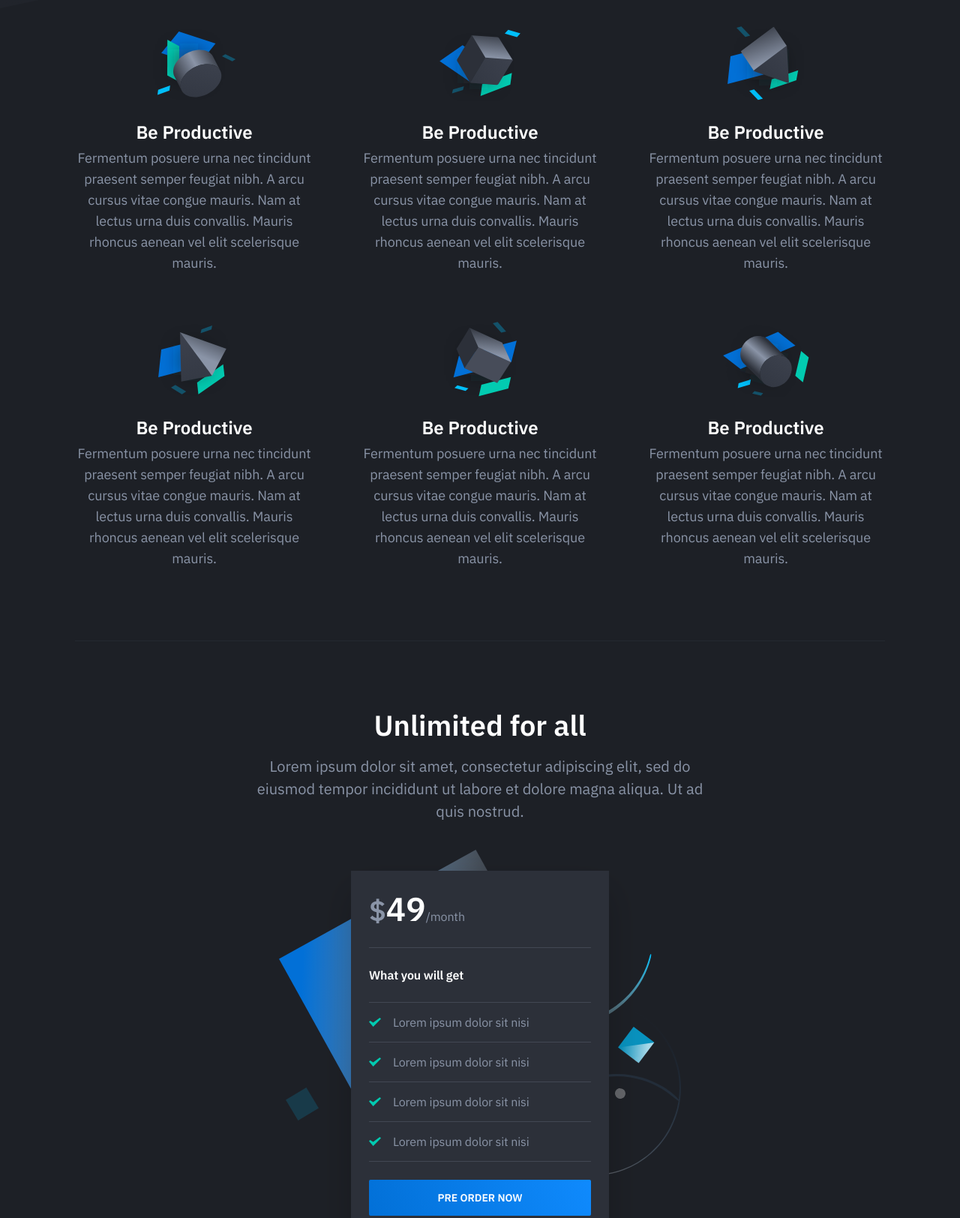
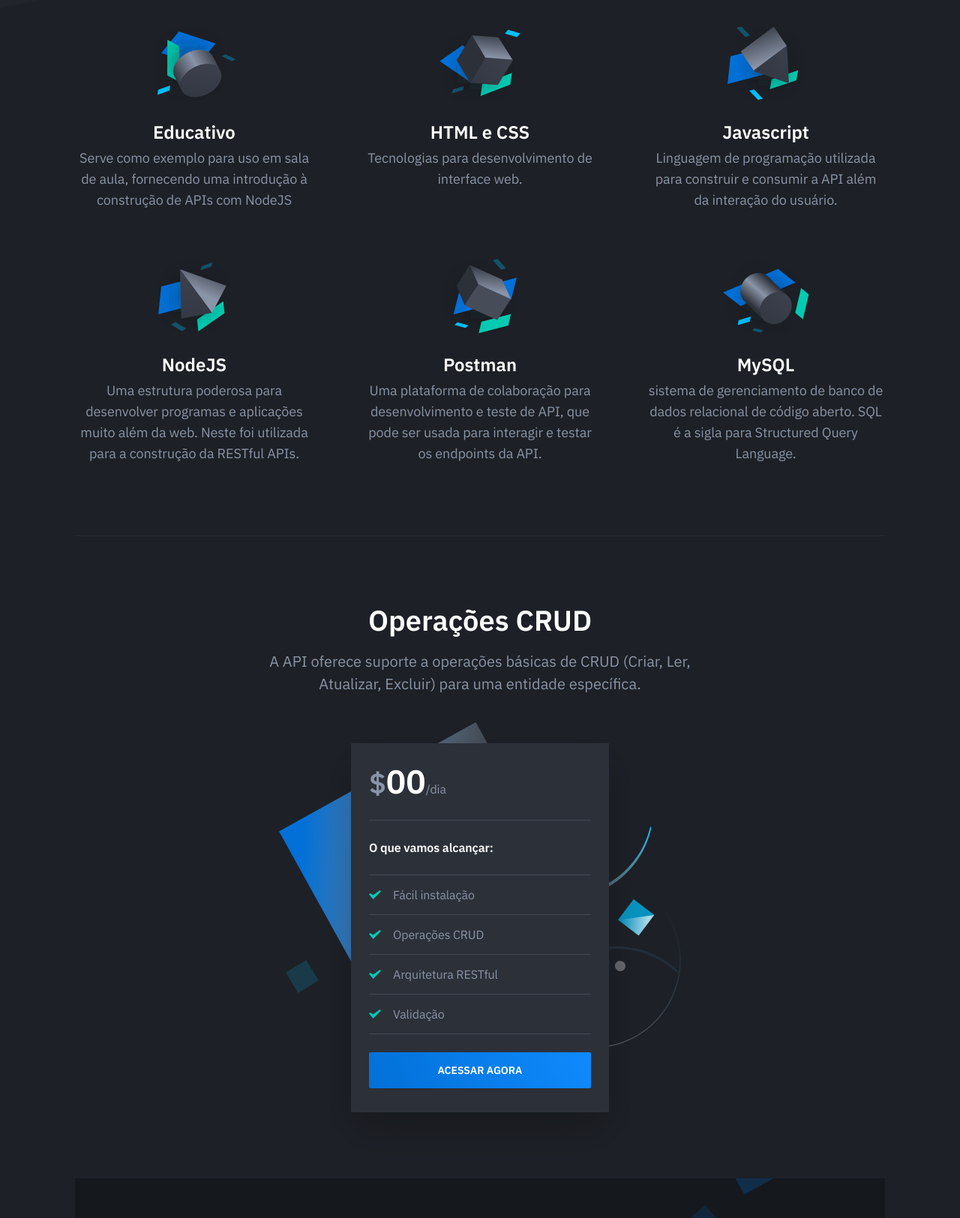
Before and after one commit to gabaugusto/momento_nodejs_api, a website: page public/index.html in a window 1280 px wide. Shown: the part 689-2313 px from the top of the page at 75% size. Drawn offline with nearby package versions, Linux system fonts and the light colour scheme.

Commit message:
narrow changes

```diff
--- a/public/index.html
+++ b/public/index.html
@@ -4,7 +4,7 @@
     <meta charset="utf-8">
     <meta http-equiv="X-UA-Compatible" content="IE=edge">
     <meta name="viewport" content="width=device-width, initial-scale=1">
-    <title>Solid Template</title>
+    <title>Momento API</title>
     <link href="https://fonts.googleapis.com/css?family=IBM+Plex+Sans:400,600" rel="stylesheet">
     <link rel="stylesheet" href="dist/css/style.css">
 	<script src="https://unpkg.com/animejs@3.0.1/lib/anime.min.js"></script>
@@ -31,9 +31,12 @@
                 <div class="container">
                     <div class="hero-inner">
 						<div class="hero-copy">
-	                        <h1 class="hero-title mt-0">Landing template for startups</h1>
-	                        <p class="hero-paragraph">Our landing page template works on all devices, so you only have to set it up once, and get beautiful results forever.</p>
-	                        <div class="hero-cta"><a class="button button-primary" href="#">Pre order now</a><a class="button" href="#">Get in touch</a></div>
+	                        <h1 class="hero-title mt-0">Projeto Momento em NodeJS</h1>
+	                        <p class="hero-paragraph">Este projeto foi criado para aprender e explorar o desenvolvimento de APIs usando NodeJS</p>
+	                        <div class="hero-cta">
+                                <a class="button button-primary" href="http://localhost:3000/index.html">Documentação</a>
+                                <a class="button" href="http://localhost:3000/index.html#">Ler mais</a>
+                            </div>
 						</div>
 						<div class="hero-figure anime-element">
 							<svg class="placeholder" width="528" height="396" viewBox="0 0 528 396">
@@ -63,8 +66,8 @@
                                     <div class="feature-icon">
 										<img src="dist/images/feature-icon-01.svg" alt="Feature 01">
                                     </div>
-                                    <h4 class="feature-title mt-24">Be Productive</h4>
-                                    <p class="text-sm mb-0">Fermentum posuere urna nec tincidunt praesent semper feugiat nibh. A arcu cursus vitae congue mauris. Nam at lectus urna duis convallis. Mauris rhoncus aenean vel elit scelerisque mauris.</p>
+                                    <h4 class="feature-title mt-24">Educativo</h4>
+                                    <p class="text-sm mb-0">Serve como exemplo para uso em sala de aula, fornecendo uma introdução à construção de APIs com NodeJS</p>
                                 </div>
                             </div>
 							<div class="feature text-center is-revealing">
@@ -72,8 +75,8 @@
                                     <div class="feature-icon">
 										<img src="dist/images/feature-icon-02.svg" alt="Feature 02">
                                     </div>
-                                    <h4 class="feature-title mt-24">Be Productive</h4>
-                                    <p class="text-sm mb-0">Fermentum posuere urna nec tincidunt praesent semper feugiat nibh. A arcu cursus vitae congue mauris. Nam at lectus urna duis convallis. Mauris rhoncus aenean vel elit scelerisque mauris.</p>
+                                    <h4 class="feature-title mt-24">HTML e CSS</h4>
+                                    <p class="text-sm mb-0">Tecnologias para desenvolvimento de interface web.</p>
                                 </div>
                             </div>
                             <div class="feature text-center is-revealing">
@@ -81,8 +84,8 @@
                                     <div class="feature-icon">
 										<img src="dist/images/feature-icon-03.svg" alt="Feature 03">
                                     </div>
-                                    <h4 class="feature-title mt-24">Be Productive</h4>
-                                    <p class="text-sm mb-0">Fermentum posuere urna nec tincidunt praesent semper feugiat nibh. A arcu cursus vitae congue mauris. Nam at lectus urna duis convallis. Mauris rhoncus aenean vel elit scelerisque mauris.</p>
+                                    <h4 class="feature-title mt-24">Javascript</h4>
+                                    <p class="text-sm mb-0"> Linguagem de programação utilizada para construir e consumir a API além da interação do usuário.</p>
                                 </div>
                             </div>
                             <div class="feature text-center is-revealing">
@@ -90,8 +93,8 @@
                                     <div class="feature-icon">
 										<img src="dist/images/feature-icon-04.svg" alt="Feature 04">
                                     </div>
-                                    <h4 class="feature-title mt-24">Be Productive</h4>
-                                    <p class="text-sm mb-0">Fermentum posuere urna nec tincidunt praesent semper feugiat nibh. A arcu cursus vitae congue mauris. Nam at lectus urna duis convallis. Mauris rhoncus aenean vel elit scelerisque mauris.</p>
+                                    <h4 class="feature-title mt-24">NodeJS</h4>
+                                    <p class="text-sm mb-0">Uma estrutura poderosa para desenvolver programas e aplicações muito além da web. Neste foi utilizada para a construção da RESTful APIs.</p>
                                 </div>
                             </div>
 							<div class="feature text-center is-revealing">
@@ -99,8 +102,8 @@
                                     <div class="feature-icon">
 										<img src="dist/images/feature-icon-05.svg" alt="Feature 05">
                                     </div>
-                                    <h4 class="feature-title mt-24">Be Productive</h4>
-                                    <p class="text-sm mb-0">Fermentum posuere urna nec tincidunt praesent semper feugiat nibh. A arcu cursus vitae congue mauris. Nam at lectus urna duis convallis. Mauris rhoncus aenean vel elit scelerisque mauris.</p>
+                                    <h4 class="feature-title mt-24">Postman</h4>
+                                    <p class="text-sm mb-0"> Uma plataforma de colaboração para desenvolvimento e teste de API, que pode ser usada para interagir e testar os endpoints da API.</p>
                                 </div>
                             </div>
                             <div class="feature text-center is-revealing">
@@ -108,8 +111,8 @@
                                     <div class="feature-icon">
 										<img src="dist/images/feature-icon-06.svg" alt="Feature 06">
                                     </div>
-                                    <h4 class="feature-title mt-24">Be Productive</h4>
-                                    <p class="text-sm mb-0">Fermentum posuere urna nec tincidunt praesent semper feugiat nibh. A arcu cursus vitae congue mauris. Nam at lectus urna duis convallis. Mauris rhoncus aenean vel elit scelerisque mauris.</p>
+                                    <h4 class="feature-title mt-24">MySQL</h4>
+                                    <p class="text-sm mb-0">sistema de gerenciamento de banco de dados relacional de código aberto. SQL é a sigla para Structured Query Language.</p>
                                 </div>
                             </div>
                         </div>
@@ -121,34 +124,34 @@
                 <div class="container-sm">
                     <div class="pricing-inner section-inner">
                         <div class="pricing-header text-center">
-                            <h2 class="section-title mt-0">Unlimited for all</h2>
-                            <p class="section-paragraph mb-0">Lorem ipsum dolor sit amet, consectetur adipiscing elit, sed do eiusmod tempor incididunt ut labore et dolore magna aliqua. Ut ad quis nostrud.</p>
+                            <h2 class="section-title mt-0">Operações CRUD</h2>
+                            <p class="section-paragraph mb-0">A API oferece suporte a operações básicas de CRUD (Criar, Ler, Atualizar, Excluir) para uma entidade específica.</p>
                         </div>
 						<div class="pricing-tables-wrap">
                             <div class="pricing-table">
                                 <div class="pricing-table-inner is-revealing">
                                     <div class="pricing-table-main">
                                         <div class="pricing-table-header pb-24">
-                                            <div class="pricing-table-price"><span class="pricing-table-price-currency h2">$</span><span class="pricing-table-price-amount h1">49</span><span class="text-xs">/month</span></div>
+                                            <div class="pricing-table-price"><span class="pricing-table-price-currency h2">$</span><span class="pricing-table-price-amount h1">00</span><span class="text-xs">/dia</span></div>
                                         </div>
-										<div class="pricing-table-features-title text-xs pt-24 pb-24">What you will get</div>
+										<div class="pricing-table-features-title text-xs pt-24 pb-24">O que vamos alcançar:</div>
                                         <ul class="pricing-table-features list-reset text-xs">
                                             <li>
-                                                <span>Lorem ipsum dolor sit nisi</span>
+                                                <span>Fácil instalação</span>
                                             </li>
                                             <li>
-                                                <span>Lorem ipsum dolor sit nisi</span>
+                                                <span>Operações CRUD</span>
                                             </li>
                                             <li>
-                                                <span>Lorem ipsum dolor sit nisi</span>
+                                                <span>Arquitetura RESTful</span>
                                             </li>
 											<li>
-												<span>Lorem ipsum dolor sit nisi</span>
+												<span>Validação</span>
 											</li>
                                         </ul>
                                     </div>
                                     <div class="pricing-table-cta mb-8">
-                                        <a class="button button-primary button-shadow button-block" href="#">Pre order now</a>
+                                        <a class="button button-primary button-shadow button-block" href="https://github.com/gabaugusto/momento_nodejs_api">Acessar agora</a>
                                     </div>
                                 </div>
                             </div>
@@ -160,9 +163,9 @@
 			<section class="cta section">
 				<div class="container">
 					<div class="cta-inner section-inner">
-						<h3 class="section-title mt-0">Still not convinced on buying?</h3>
+						<h3 class="section-title mt-0">O que está esperando?</h3>
 						<div class="cta-cta">
-							<a class="button button-primary button-wide-mobile" href="#">Get in touch</a>
+							<a class="button button-primary button-wide-mobile" href="#https://github.com/gabaugusto/momento_nodejs_api">Repositório</a>
 						</div>
 					</div>
 				</div>
```
Also changed, not shown: 1 other file.
